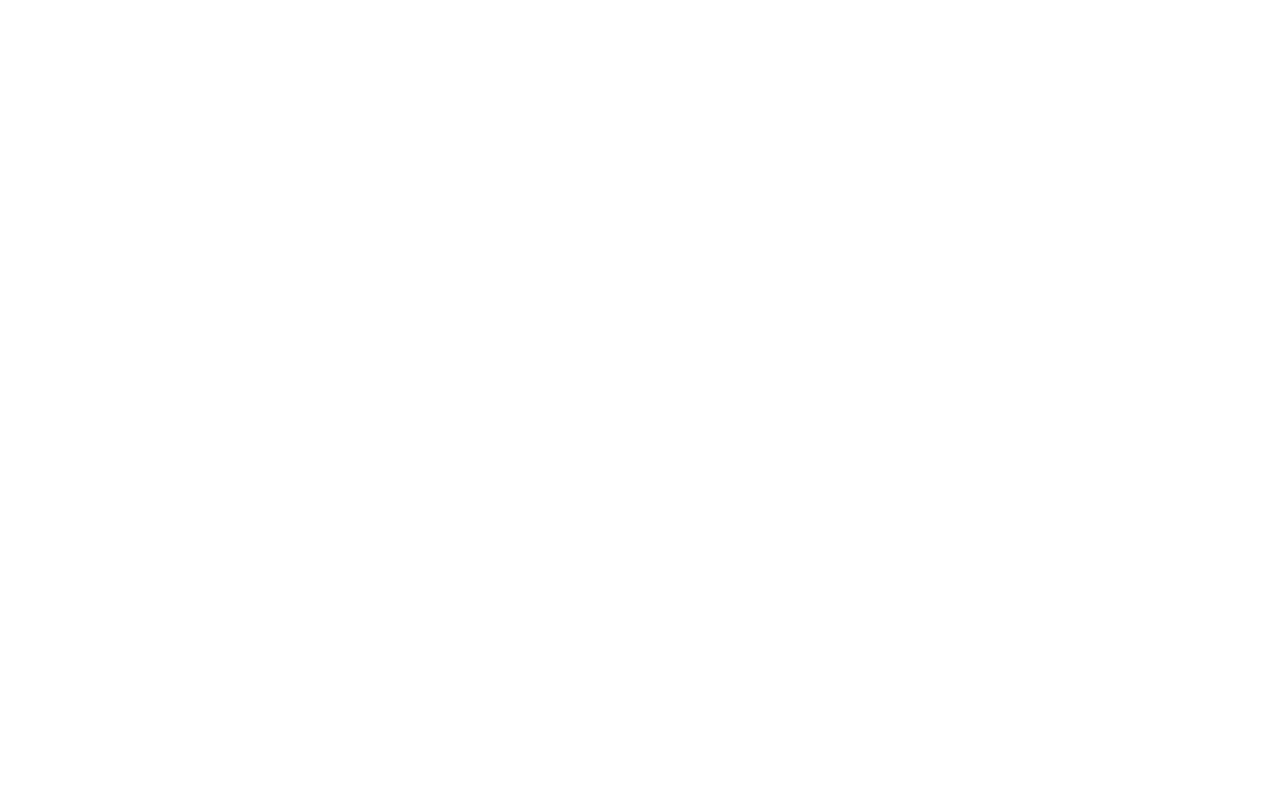
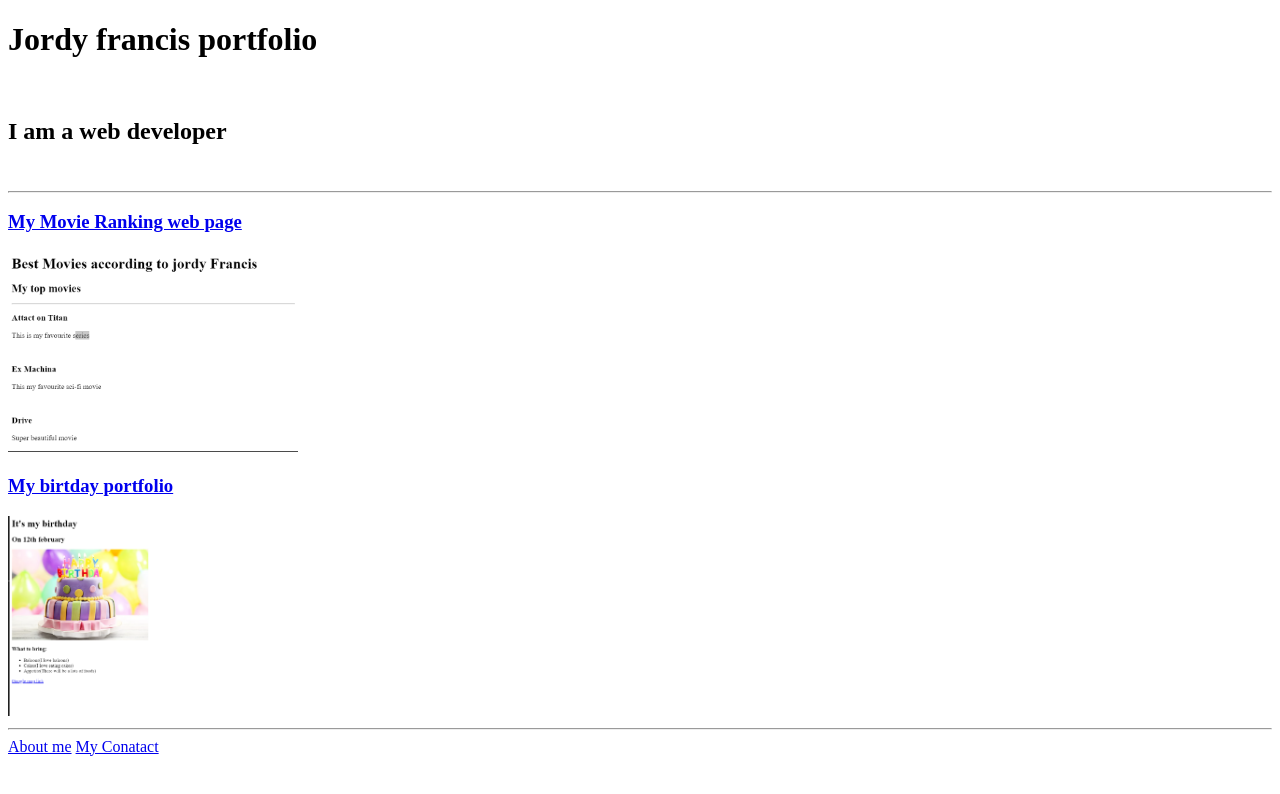
Before and after one commit to jordyfranciss/html-portfolio, a plain HTML site: page index.html in a window 1280 px wide. Drawn offline with Linux system fonts and the light colour scheme.

Commit message:
Add files via upload

```diff
--- a/index.html
+++ b/index.html
@@ -13,3 +13,34 @@ HINT for TODO 6: You can use the height attribute set to 200 to make the image s
 https://developer.mozilla.org/en-US/docs/Web/HTML/Element/img#attr-height -->
 
 <!-- TODO 7: Add the Contact Me and About Me page links -->
+
+<!doctype html>
+<html>
+<head>
+    <meta charset="UTF-8">
+    <title>my portfolio</title>
+</head>
+<body>
+    <h1>Jordy francis portfolio</h1>
+    <br>
+    <h2>I am a web developer</h2>
+    <br>
+    <hr>
+    <a href="public/movie-ranking.html"><h3>My Movie Ranking web page</h3></a>
+    <img src="assets/images/movies.png" height="200" rel="movie page">
+
+    <br>
+    <a href="public/birthday-invite.html"><h3>My birtday portfolio</h3></a>
+    <img src="assets/images/birtday.png" height="200" rel="this isa  birthday photo">
+    <br>
+    <hr>
+    <a href="public/about.html">About me</a>
+    <a href="public/contact.html">My Conatact</a>
+
+</body>
+
+
+
+
+
+</html>
```
